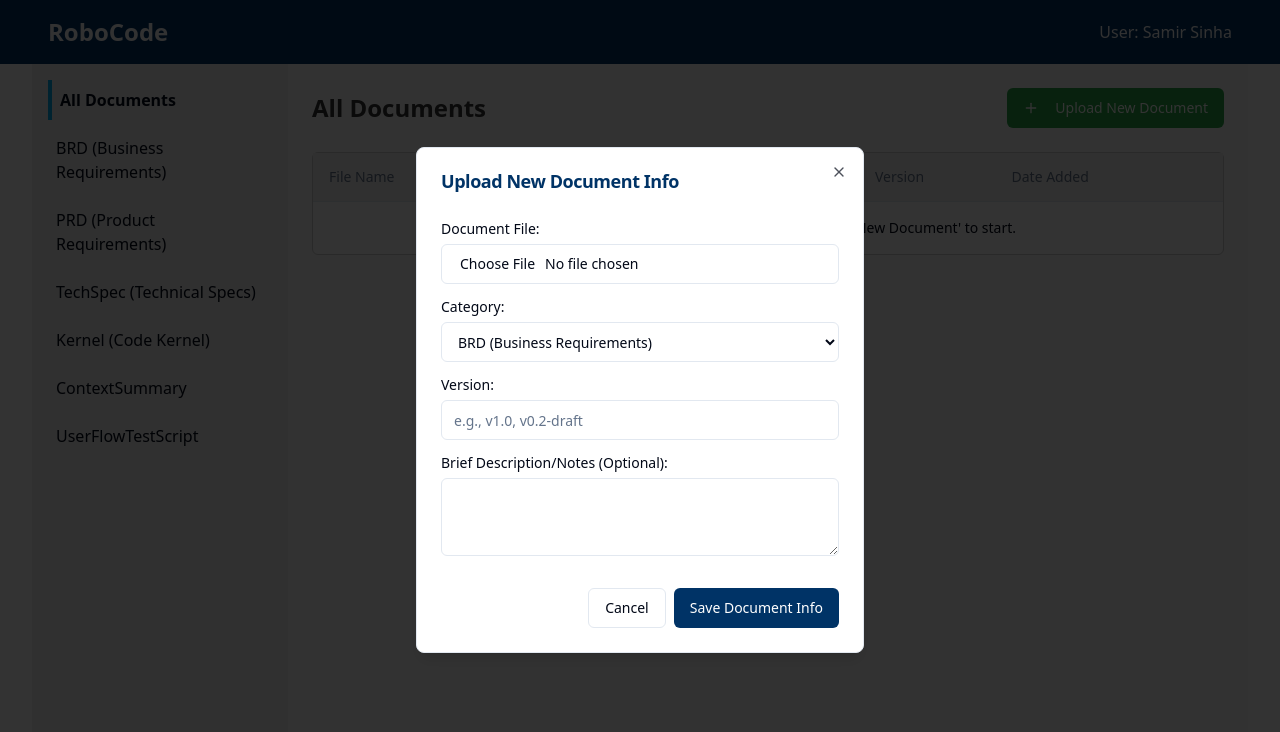
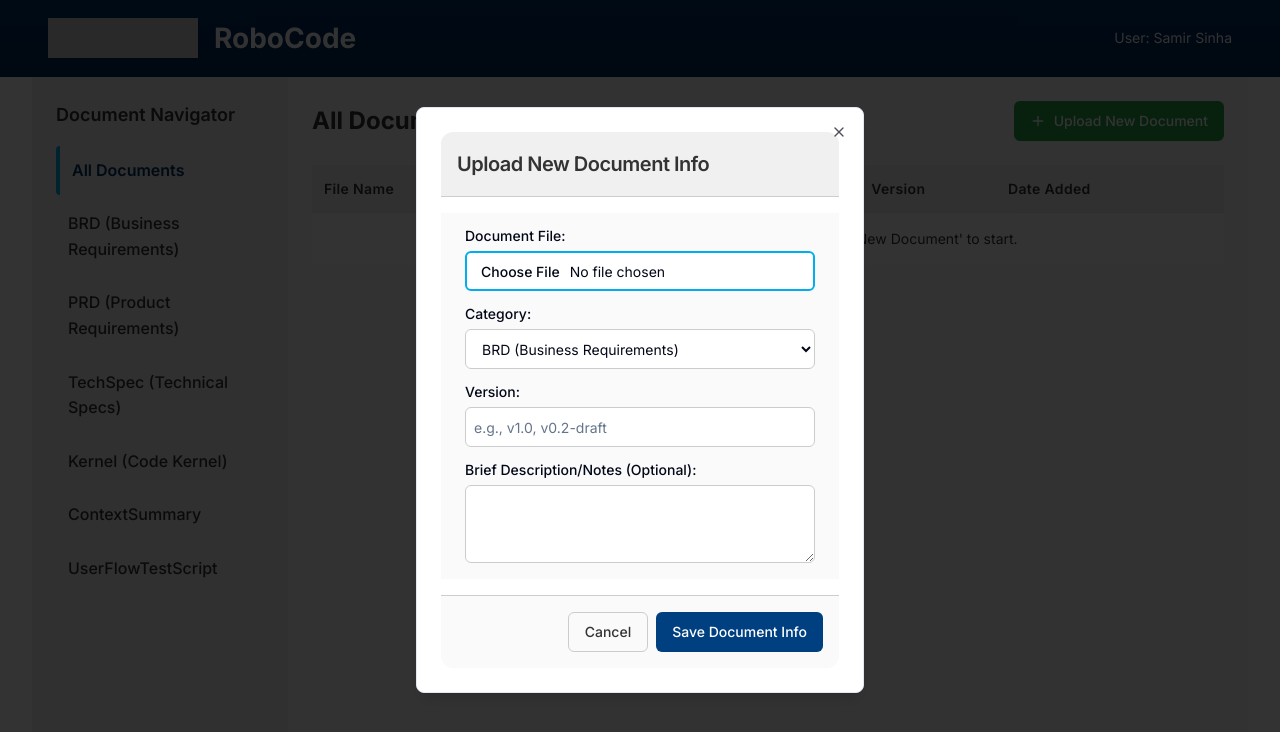
Before and after one commit to Robonomics-AI/robo-code-pilot, a React (Vite) app: page / in a window 1280 px wide. Both pictures are taken after a click on the button "Upload New Document". Shown: the top 732 px of the page. Built offline with nearby package versions, Linux system fonts and the light colour scheme.

Commit message:
Refactor: Implement UI Refinement Plan
This commit implements the detailed plan to refine the RoboCode Document Management UI, including setting up CSS variables, enhancing the header, refining the sidebar navigation, improving the main content area and table styling, and enhancing the modal dialog.

```diff
--- a/index.html
+++ b/index.html
@@ -1,14 +1,18 @@
+
 <!DOCTYPE html>
 <html lang="en">
   <head>
     <meta charset="UTF-8" />
     <meta name="viewport" content="width=device-width, initial-scale=1.0" />
-    <title>code-orchestra-pilot</title>
-    <meta name="description" content="Lovable Generated Project" />
-    <meta name="author" content="Lovable" />
+    <title>RoboCode - SDLC Orchestration Platform</title>
+    <meta name="description" content="AI-First SDLC Orchestration Platform" />
+    <meta name="author" content="Robonomics AI" />
+    <link rel="preconnect" href="https://fonts.googleapis.com">
+    <link rel="preconnect" href="https://fonts.gstatic.com" crossorigin>
+    <link href="https://fonts.googleapis.com/css2?family=Inter:wght@400;500;600;700&display=swap" rel="stylesheet">
 
-    <meta property="og:title" content="code-orchestra-pilot" />
-    <meta property="og:description" content="Lovable Generated Project" />
+    <meta property="og:title" content="RoboCode - SDLC Orchestration Platform" />
+    <meta property="og:description" content="AI-First SDLC Orchestration Platform" />
     <meta property="og:type" content="website" />
     <meta property="og:image" content="https://lovable.dev/opengraph-image-p98pqg.png" />
 
--- a/src/App.tsx
+++ b/src/App.tsx
@@ -19,6 +19,7 @@ const App = () => (
         <Routes>
           <Route path="/" element={<DocumentManager />} />
           <Route path="/documents" element={<DocumentManager />} />
+          <Route path="/home" element={<Index />} />
           {/* ADD ALL CUSTOM ROUTES ABOVE THE CATCH-ALL "*" ROUTE */}
           <Route path="*" element={<NotFound />} />
         </Routes>
--- a/src/index.css
+++ b/src/index.css
@@ -1,3 +1,5 @@
+
+@import url('https://fonts.googleapis.com/css2?family=Inter:wght@400;500;600;700&display=swap');
 
 @tailwind base;
 @tailwind components;
@@ -5,6 +7,16 @@
 
 @layer base {
   :root {
+    /* Robonomics AI Brand Colors */
+    --color-primary-core: #003366;
+    --color-accent-green: #28A745;
+    --color-button-confirm: #004080;
+    --color-accent-cyan: #00AEEF;
+    --color-neutral-offwhite: #FAFAFA;
+    --color-neutral-light: #F0F0F0;
+    --color-neutral-mid: #CCCCCC;
+    --color-neutral-dark: #333333;
+
     --background: 0 0% 100%;
     --foreground: 222.2 84% 4.9%;
 
@@ -98,5 +110,28 @@
 
   body {
     @apply bg-background text-foreground;
+    font-family: 'Inter', sans-serif;
+    line-height: 1.6;
+  }
+
+  h1 {
+    font-family: 'Inter', sans-serif;
+    font-size: 2rem;
+    font-weight: 700;
+    color: var(--color-neutral-dark);
+  }
+
+  h2 {
+    font-family: 'Inter', sans-serif;
+    font-size: 1.75rem;
+    font-weight: 700;
+    color: var(--color-neutral-dark);
+  }
+
+  h3 {
+    font-family: 'Inter', sans-serif;
+    font-size: 1.5rem;
+    font-weight: 600;
+    color: var(--color-neutral-dark);
   }
 }
--- a/src/pages/DocumentManager.tsx
+++ b/src/pages/DocumentManager.tsx
@@ -84,27 +84,34 @@ const DocumentManager = () => {
   };
 
   return (
-    <div className="flex flex-col min-h-screen">
-      {/* Header */}
-      <header className="bg-robonomics-intelliblue text-robonomics-off-white p-4">
+    <div className="flex flex-col min-h-screen font-inter">
+      {/* Header with subtle gradient */}
+      <header
+        className="bg-gradient-to-b from-[var(--color-primary-core)] to-[#002855] text-[var(--color-neutral-offwhite)] p-4"
+        style={{ backgroundColor: 'var(--color-primary-core)' }}
+      >
         <div className="container flex justify-between items-center">
-          <h1 className="text-2xl font-bold">RoboCode</h1>
-          <div>User: Samir Sinha</div>
+          <div className="flex items-center gap-4">
+            <div className="robo-logo-placeholder h-10 w-[150px] bg-[var(--color-neutral-mid)]"></div>
+            <h1 className="text-[1.75rem] font-bold text-[var(--color-neutral-offwhite)]">RoboCode</h1>
+          </div>
+          <div className="text-[0.875rem] text-[var(--color-neutral-offwhite)]">User: Samir Sinha</div>
         </div>
       </header>
 
       <div className="container flex flex-1">
-        {/* Sidebar */}
-        <aside className="w-64 bg-robonomics-light-grey p-4">
+        {/* Sidebar with refined styling */}
+        <aside className="w-64 bg-[var(--color-neutral-light)] p-6">
+          <h3 className="text-[1.125rem] font-semibold text-[var(--color-neutral-dark)] mb-4">Document Navigator</h3>
           <nav>
-            <ul className="space-y-2">
+            <ul className="space-y-1">
               <li>
                 <button
                   onClick={() => setCurrentCategory(null)}
-                  className={`w-full text-left p-2 ${
+                  className={`w-full text-left p-3 rounded transition-all duration-200 ${
                     currentCategory === null
-                      ? "font-bold border-l-4 border-robonomics-clarity-cyan"
-                      : ""
+                      ? "font-semibold border-l-4 border-[var(--color-accent-cyan)] bg-[var(--color-neutral-light)] text-[var(--color-primary-core)]"
+                      : "font-medium text-[var(--color-neutral-dark)] hover:bg-[var(--color-neutral-light)] hover:font-semibold"
                   }`}
                 >
                   All Documents
@@ -114,10 +121,10 @@ const DocumentManager = () => {
                 <li key={cat}>
                   <button
                     onClick={() => setCurrentCategory(cat)}
-                    className={`w-full text-left p-2 ${
+                    className={`w-full text-left p-3 rounded transition-all duration-200 ${
                       currentCategory === cat
-                        ? "font-bold border-l-4 border-robonomics-clarity-cyan"
-                        : ""
+                        ? "font-semibold border-l-4 border-[var(--color-accent-cyan)] bg-[var(--color-neutral-light)] text-[var(--color-primary-core)]"
+                        : "font-medium text-[var(--color-neutral-dark)] hover:bg-[var(--color-neutral-light)] hover:font-semibold"
                     }`}
                   >
                     {cat}
@@ -128,28 +135,28 @@ const DocumentManager = () => {
           </nav>
         </aside>
 
-        {/* Main content */}
-        <main className="flex-1 p-6 bg-robonomics-off-white">
+        {/* Main content with improved table styling */}
+        <main className="flex-1 p-6 bg-[var(--color-neutral-offwhite)]">
           <div className="flex justify-between items-center mb-6">
-            <h2 className="text-2xl font-bold text-robonomics-dark-grey">
+            <h2 className="text-2xl font-bold text-[var(--color-neutral-dark)]">
               {currentCategory || "All Documents"}
             </h2>
             <Button
               onClick={() => setIsDialogOpen(true)}
-              className="bg-robonomics-growth-green hover:bg-robonomics-growth-green/90 text-white"
+              className="bg-[var(--color-accent-green)] hover:bg-[#218838] text-white transition-colors duration-200 flex items-center gap-2"
             >
-              <Plus className="mr-2 h-4 w-4" /> Upload New Document
+              <Plus className="h-4 w-4" /> Upload New Document
             </Button>
           </div>
 
-          <div className="bg-white rounded-md border border-robonomics-mid-grey">
+          <div className="bg-white rounded-md border-[var(--color-neutral-mid)]">
             <Table>
               <TableHeader>
-                <TableRow className="bg-robonomics-light-grey">
-                  <TableHead className="w-[40%]">File Name</TableHead>
-                  <TableHead className="w-[20%]">Category</TableHead>
-                  <TableHead className="w-[15%]">Version</TableHead>
-                  <TableHead className="w-[25%]">Date Added</TableHead>
+                <TableRow className="bg-[var(--color-neutral-light)]">
+                  <TableHead className="w-[40%] p-3 text-[0.875rem] font-semibold text-[var(--color-neutral-dark)] tracking-wide">File Name</TableHead>
+                  <TableHead className="w-[20%] p-3 text-[0.875rem] font-semibold text-[var(--color-neutral-dark)] tracking-wide">Category</TableHead>
+                  <TableHead className="w-[15%] p-3 text-[0.875rem] font-semibold text-[var(--color-neutral-dark)] tracking-wide">Version</TableHead>
+                  <TableHead className="w-[25%] p-3 text-[0.875rem] font-semibold text-[var(--color-neutral-dark)] tracking-wide">Date Added</TableHead>
                 </TableRow>
               </TableHeader>
               <TableBody>
@@ -157,17 +164,17 @@ const DocumentManager = () => {
                   filteredDocuments.map((doc, index) => (
                     <TableRow
                       key={`${doc.name}-${index}`}
-                      className={index % 2 === 0 ? "bg-white" : "bg-robonomics-light-grey/30"}
+                      className={index % 2 === 0 ? "bg-white" : "bg-[var(--color-neutral-light)]/30 border-b border-[var(--color-neutral-mid)]"}
                     >
-                      <TableCell>{doc.name}</TableCell>
-                      <TableCell>{doc.category}</TableCell>
-                      <TableCell>{doc.version}</TableCell>
-                      <TableCell>{doc.dateAdded}</TableCell>
+                      <TableCell className="p-3 text-[0.875rem] text-[var(--color-neutral-dark)]">{doc.name}</TableCell>
+                      <TableCell className="p-3 text-[0.875rem] text-[var(--color-neutral-dark)]">{doc.category}</TableCell>
+                      <TableCell className="p-3 text-[0.875rem] text-[var(--color-neutral-dark)]">{doc.version}</TableCell>
+                      <TableCell className="p-3 text-[0.875rem] text-[var(--color-neutral-dark)]">{doc.dateAdded}</TableCell>
                     </TableRow>
                   ))
                 ) : (
                   <TableRow>
-                    <TableCell colSpan={4} className="text-center py-4">
+                    <TableCell colSpan={4} className="text-center py-4 text-[var(--color-neutral-dark)]">
                       No document information added yet. Click 'Upload New Document' to start.
                     </TableCell>
                   </TableRow>
@@ -178,24 +185,29 @@ const DocumentManager = () => {
         </main>
       </div>
 
-      {/* Upload Document Dialog */}
+      {/* Enhanced Upload Document Dialog */}
       <Dialog open={isDialogOpen} onOpenChange={setIsDialogOpen}>
-        <DialogContent className="sm:max-w-md">
-          <DialogHeader>
-            <DialogTitle className="text-robonomics-intelliblue">Upload New Document Info</DialogTitle>
+        <DialogContent className="sm:max-w-md rounded-xl shadow-lg">
+          <DialogHeader className="bg-[var(--color-neutral-light)] p-4 rounded-t-xl border-b border-[var(--color-neutral-mid)]">
+            <DialogTitle className="text-[1.25rem] font-semibold text-[var(--color-neutral-dark)]">Upload New Document Info</DialogTitle>
           </DialogHeader>
-          <div className="grid gap-4 py-4">
+          <div className="grid gap-4 py-4 bg-[var(--color-neutral-offwhite)] p-6">
             <div className="grid gap-2">
-              <Label htmlFor="docFile">Document File:</Label>
-              <Input id="docFile" type="file" onChange={handleFileChange} />
+              <Label htmlFor="docFile" className="font-medium">Document File:</Label>
+              <Input
+                id="docFile"
+                type="file"
+                onChange={handleFileChange}
+                className="border border-[var(--color-neutral-mid)] rounded-md p-2 focus:border-[var(--color-accent-cyan)] focus:border-2 outline-none transition-all"
+              />
             </div>
             <div className="grid gap-2">
-              <Label htmlFor="docCategory">Category:</Label>
+              <Label htmlFor="docCategory" className="font-medium">Category:</Label>
               <select
                 id="docCategory"
                 value={category}
                 onChange={(e) => setCategory(e.target.value)}
-                className="flex h-10 w-full rounded-md border border-input bg-background px-3 py-2 text-base ring-offset-background file:border-0 file:bg-transparent file:text-sm file:font-medium file:text-foreground placeholder:text-muted-foreground focus-visible:outline-none focus-visible:ring-2 focus-visible:ring-ring focus-visible:ring-offset-2 disabled:cursor-not-allowed disabled:opacity-50 md:text-sm"
+                className="flex h-10 w-full rounded-md border border-[var(--color-neutral-mid)] bg-background px-3 py-2 text-base ring-offset-background file:border-0 file:bg-transparent file:text-sm file:font-medium file:text-foreground placeholder:text-muted-foreground focus:outline-none focus:border-[var(--color-accent-cyan)] focus:border-2 disabled:cursor-not-allowed disabled:opacity-50 md:text-sm transition-all"
               >
                 {DOCUMENT_CATEGORIES.map((cat) => (
                   <option key={cat} value={cat}>
@@ -205,26 +217,27 @@ const DocumentManager = () => {
               </select>
             </div>
             <div className="grid gap-2">
-              <Label htmlFor="docVersion">Version:</Label>
+              <Label htmlFor="docVersion" className="font-medium">Version:</Label>
               <Input
                 id="docVersion"
                 placeholder="e.g., v1.0, v0.2-draft"
                 value={version}
                 onChange={(e) => setVersion(e.target.value)}
+                className="border border-[var(--color-neutral-mid)] rounded-md p-2 focus:border-[var(--color-accent-cyan)] focus:border-2 outline-none transition-all"
               />
             </div>
             <div className="grid gap-2">
-              <Label htmlFor="docDescription">Brief Description/Notes (Optional):</Label>
+              <Label htmlFor="docDescription" className="font-medium">Brief Description/Notes (Optional):</Label>
               <textarea
                 id="docDescription"
                 rows={3}
                 value={description}
                 onChange={(e) => setDescription(e.target.value)}
-                className="flex w-full rounded-md border border-input bg-background px-3 py-2 text-base ring-offset-background placeholder:text-muted-foreground focus-visible:outline-none focus-visible:ring-2 focus-visible:ring-ring focus-visible:ring-offset-2 disabled:cursor-not-allowed disabled:opacity-50 md:text-sm"
+                className="flex w-full rounded-md border border-[var(--color-neutral-mid)] bg-background px-3 py-2 text-base ring-offset-background placeholder:text-muted-foreground focus:outline-none focus:border-[var(--color-accent-cyan)] focus:border-2 disabled:cursor-not-allowed disabled:opacity-50 md:text-sm transition-all"
               />
             </div>
           </div>
-          <DialogFooter className="sm:justify-end">
+          <DialogFooter className="sm:justify-end bg-[var(--color-neutral-offwhite)] p-4 rounded-b-xl border-t border-[var(--color-neutral-mid)]">
             <Button
               type="button"
               variant="outline"
@@ -232,12 +245,13 @@ const DocumentManager = () => {
                 setIsDialogOpen(false);
                 resetForm();
               }}
+              className="border border-[var(--color-neutral-mid)] bg-transparent text-[var(--color-neutral-dark)] hover:bg-[var(--color-neutral-light)] transition-colors duration-200"
             >
               Cancel
             </Button>
             <Button
               type="button"
-              className="bg-robonomics-intelliblue hover:bg-robonomics-intelliblue/90 text-white"
+              className="bg-[var(--color-button-confirm)] hover:bg-[#0059b3] text-white transition-colors duration-200"
               onClick={handleSubmit}
             >
               Save Document Info
--- a/tailwind.config.ts
+++ b/tailwind.config.ts
@@ -1,3 +1,4 @@
+
 import type { Config } from "tailwindcss";
 
 export default {
@@ -18,6 +19,9 @@ export default {
 			}
 		},
 		extend: {
+			fontFamily: {
+				'inter': ['Inter', 'sans-serif'],
+			},
 			colors: {
 				border: 'hsl(var(--border))',
 				input: 'hsl(var(--input))',
@@ -64,16 +68,16 @@ export default {
 				},
 				// Robonomics AI branding colors
 				robonomics: {
-					'intelliblue': '#003366',
+					'intelliblue': 'var(--color-primary-core)',
 					'dynamic-red': '#FF0000',
 					'innovation-purple': '#6A0DAD',
-					'growth-green': '#28A745',
+					'growth-green': 'var(--color-accent-green)',
 					'connection-orange': '#FD7E14',
-					'clarity-cyan': '#00AEEF',
-					'light-grey': '#F0F0F0',
-					'mid-grey': '#CCCCCC',
-					'dark-grey': '#333333',
-					'off-white': '#FAFAFA',
+					'clarity-cyan': 'var(--color-accent-cyan)',
+					'light-grey': 'var(--color-neutral-light)',
+					'mid-grey': 'var(--color-neutral-mid)',
+					'dark-grey': 'var(--color-neutral-dark)',
+					'off-white': 'var(--color-neutral-offwhite)',
 				}
 			},
 			borderRadius: {
```
Also changed, not shown: src/pages/Index.tsx (+4 -4 lines).
